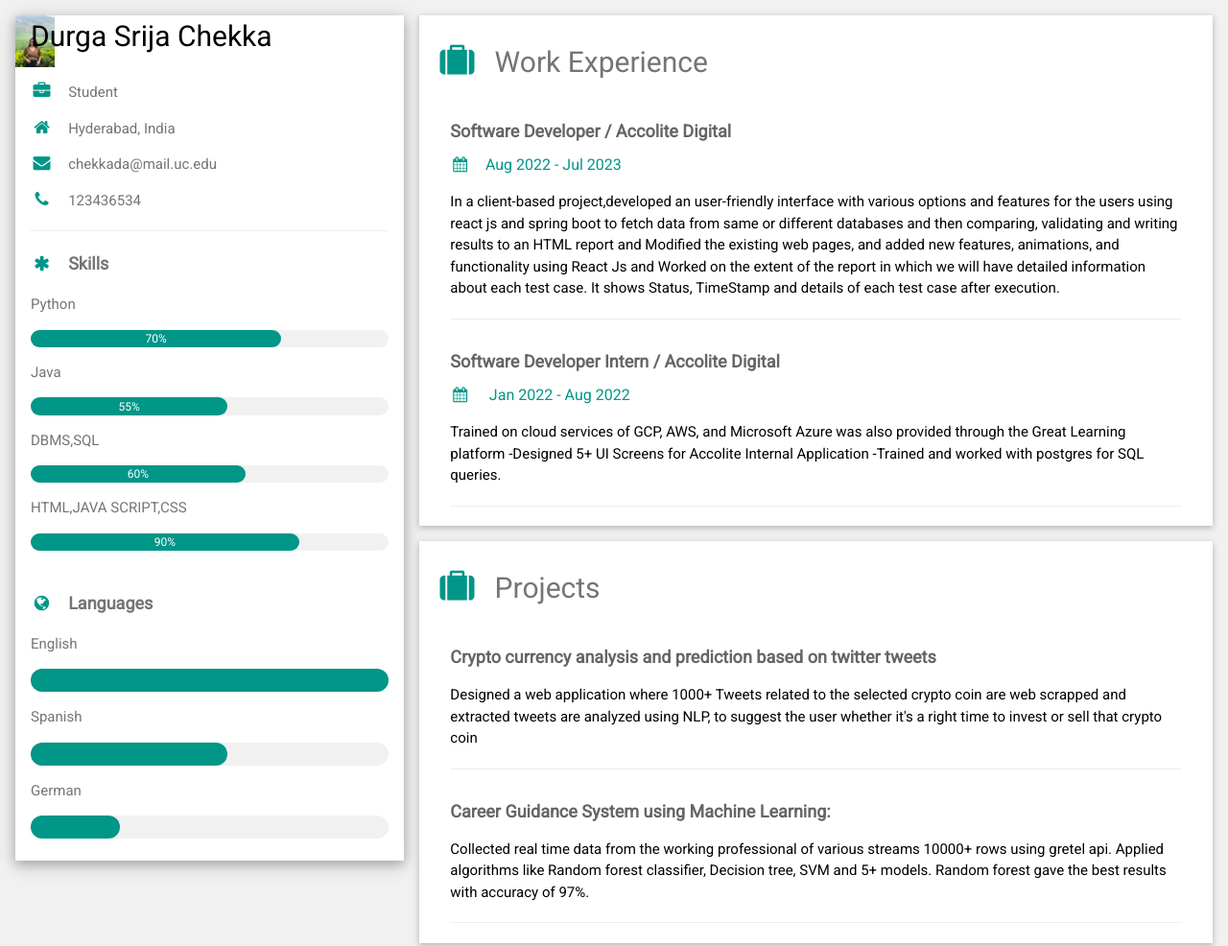
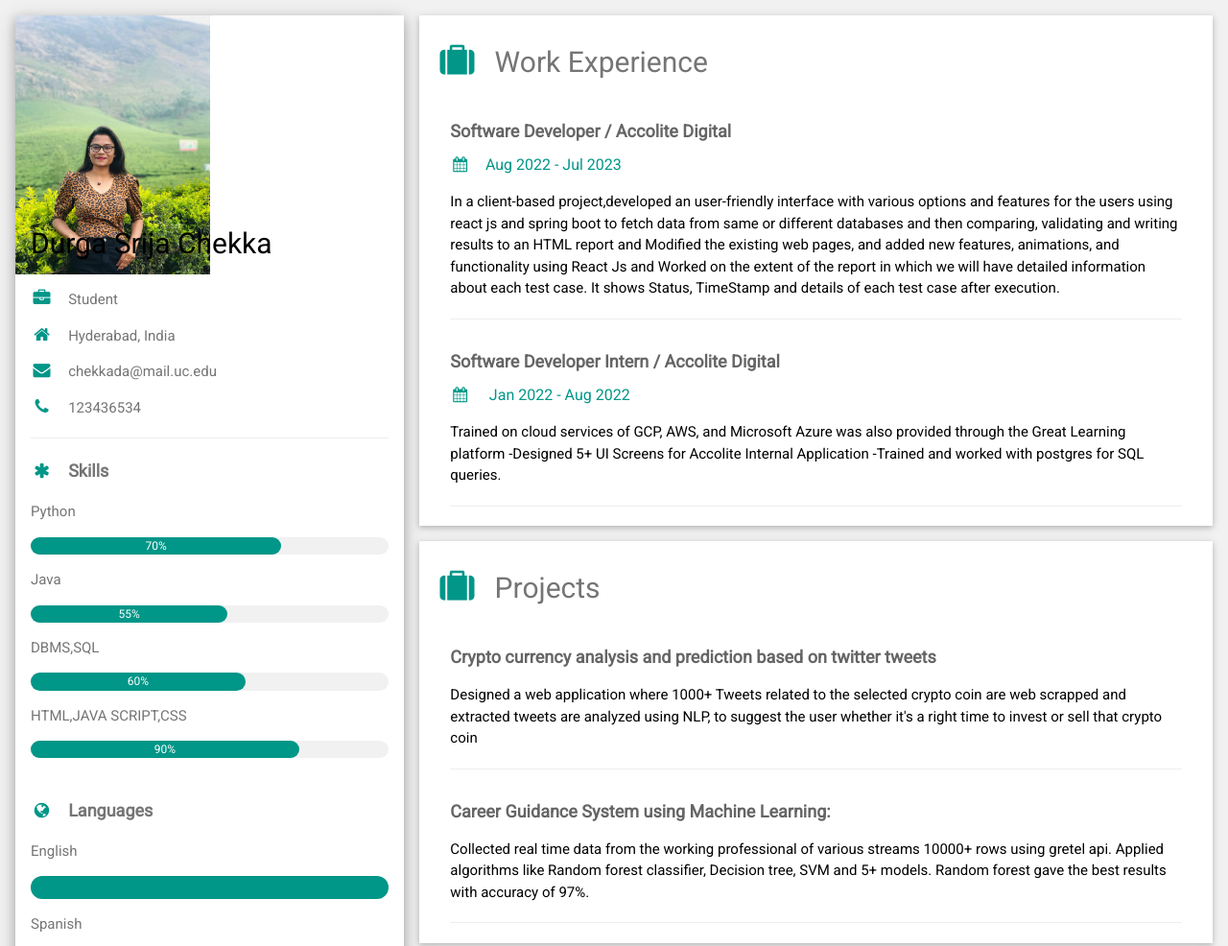
Before and after one commit to chekkada/chekkada.github.io, a plain HTML site: page project1/index.html in a window 1280 px wide. Shown: the top 986 px of the page at 96% size. Drawn offline with nearby package versions, Linux system fonts and the light colour scheme.

Commit message:
Update index.html

```diff
--- a/project1/index.html
+++ b/project1/index.html
@@ -22,7 +22,7 @@ html,body,h1,h2,h3,h4,h5,h6 {font-family: "Roboto", sans-serif}
 
       <div class="w3-white w3-text-grey w3-card-4">
         <div class="w3-display-container">
-          <img src="images/SrijaHeadshot.jpeg" style="width:10%" alt="Avatar">
+          <img src="images/SrijaHeadshot.jpeg" style="width:50%" alt="Avatar">
           <div class="w3-display-bottomleft w3-container w3-text-black">
             <h2>Durga Srija Chekka</h2>
           </div>
```
